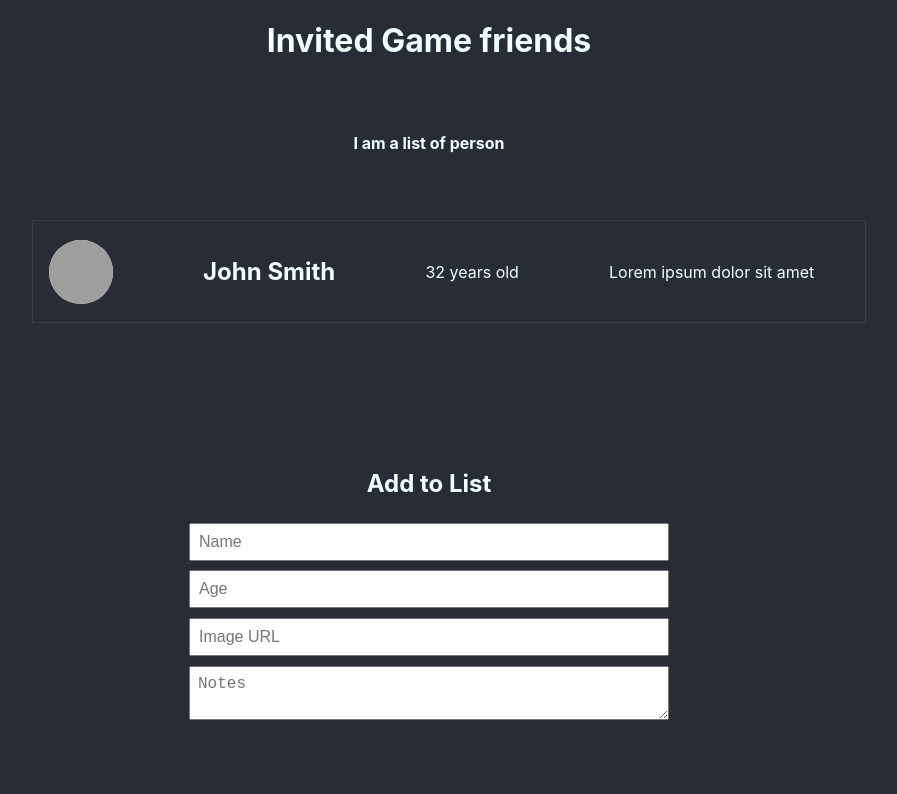
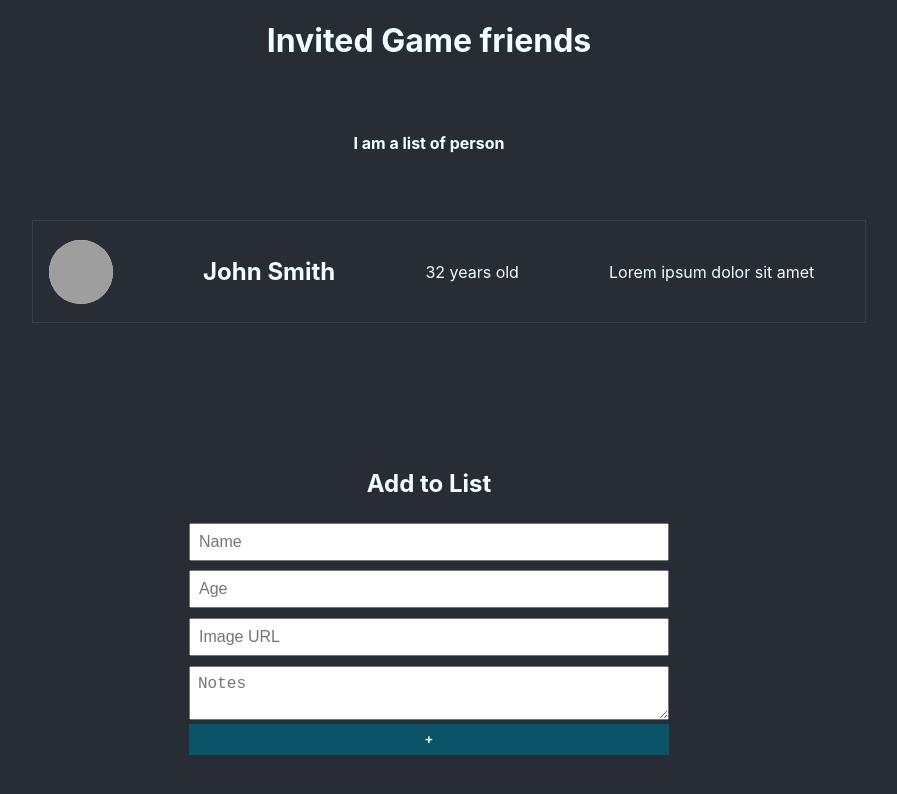
Before and after one commit to m-dorio/test-typescript-01, a React (Create React App) app: page / in a window 1280 px wide. Shown: the top 794 px of the page, without its empty margins (211-1108 px from the left). Built offline with nearby package versions, Linux system fonts and the light colour scheme; grey boxes are pictures that could not be loaded.

Commit message:
export the interface

```diff
--- a/src/App.tsx
+++ b/src/App.tsx
@@ -4,7 +4,7 @@ import './App.css';
 import List from './Components/List';
 import AddToList from './Components/AddToList';
 
-interface IState{
+export interface IState {
   people: {
     name: string
     age: number
--- a/src/Components/AddToList.tsx
+++ b/src/Components/AddToList.tsx
@@ -10,12 +10,14 @@ const AddToList = () => {
         notes: ""
     })
 
-    const handleChange = (event: React.ChangeEvent<HTMLInputElement | HTMLTextAreaElement>) => {
-
+    const handleChange = (event: React.ChangeEvent<HTMLInputElement | HTMLTextAreaElement>): void => {
         setInput({
             ...input,
             [event.target.name]: event.target.value
         });
+    }
+
+    const handleClick = (): void => {
 
     }
 
@@ -31,6 +33,9 @@ const AddToList = () => {
             <textarea placeholder="Notes" value={input.notes}
                 onChange={handleChange} name="notes"
                 className="AddToList-input" />
+
+            <button type="button" className="btn AddToList-btn" onClick={handleClick}>+</button>
+
         </div>
     );
 }
--- a/src/Components/List.tsx
+++ b/src/Components/List.tsx
@@ -1,13 +1,14 @@
 import React from "react";
+import { IState as IProps } from "../App";
 
-interface IProps{
-  people: {
-      name: string
-      age: number
-      url: string
-      notes?: string
-  }[]
-}
+// interface IProps{
+//   people: {
+//       name: string
+//       age: number
+//       url: string
+//       notes?: string
+//   }[]
+// }
 
 const List: React.FC<IProps> = ({ people }) => {
 
```
